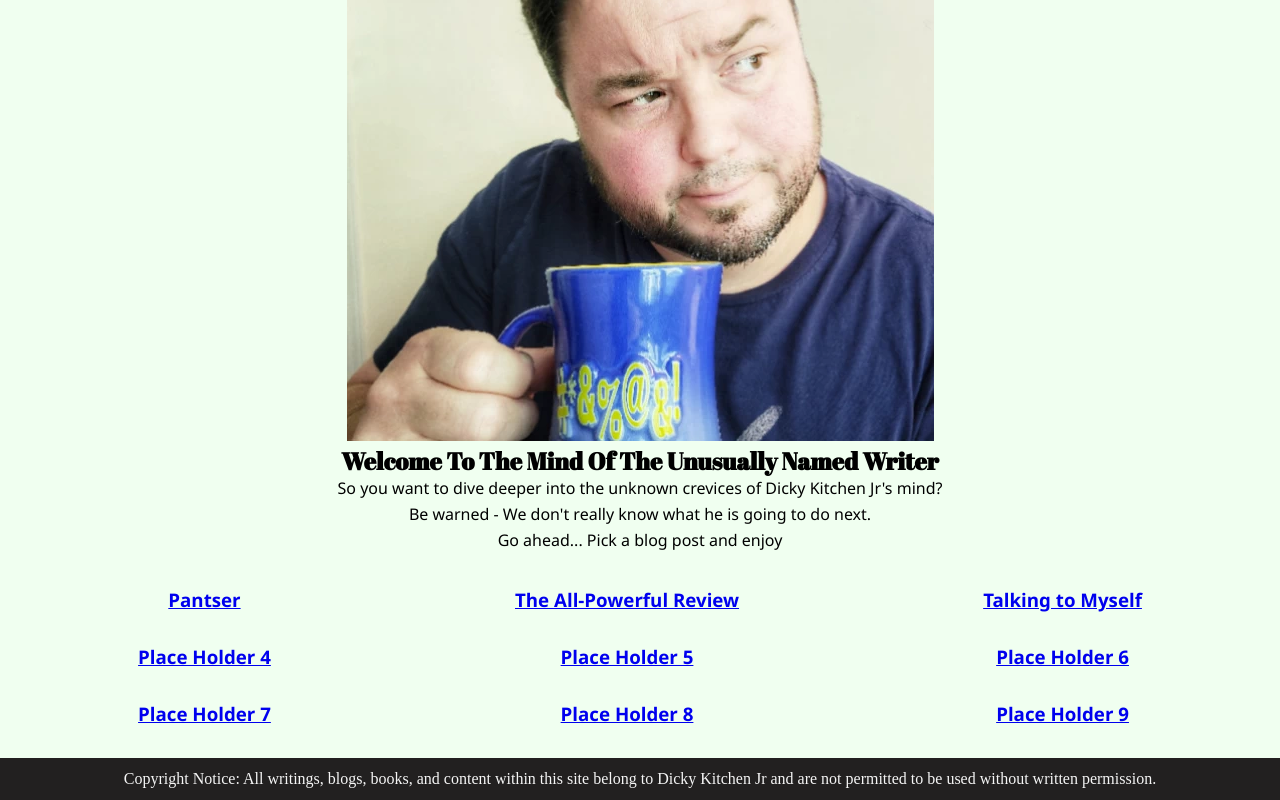
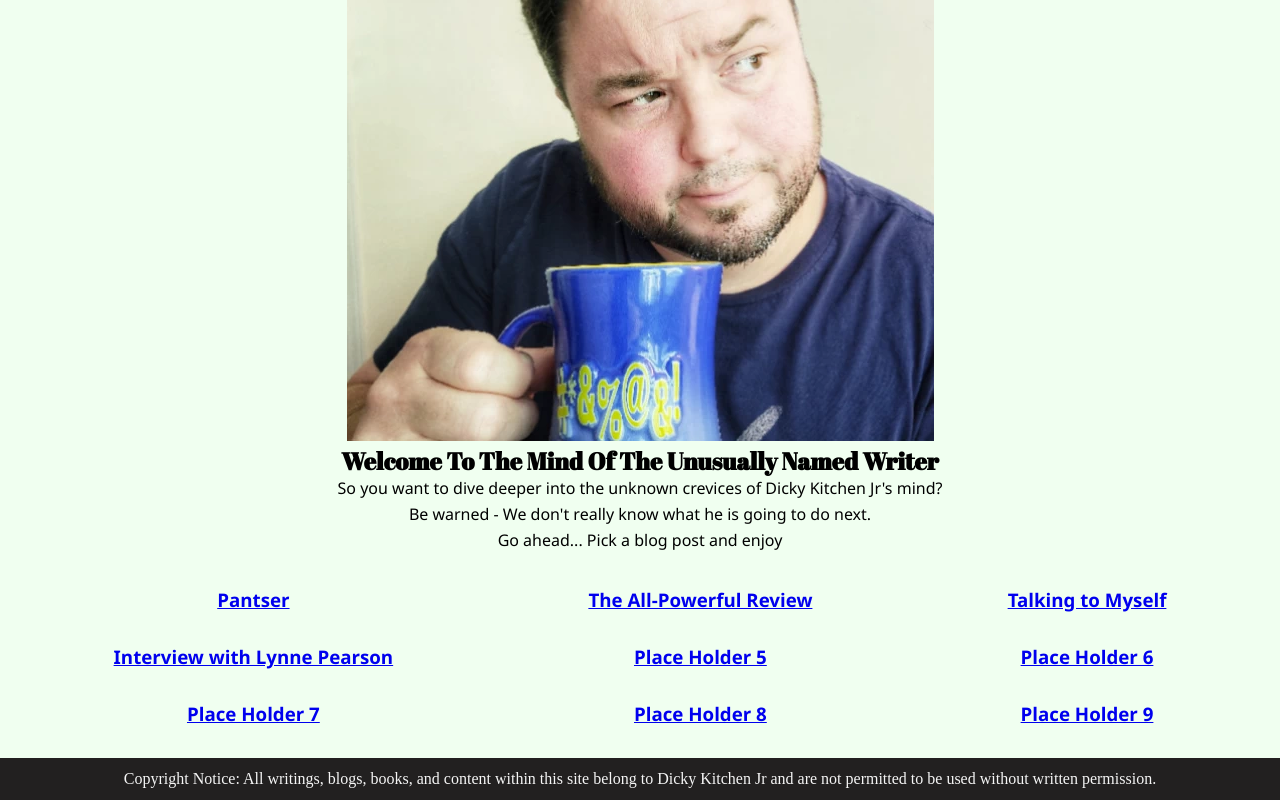
Before and after one commit to DickyKitchenJr/author-site-version-2, a React (Create React App) app in the folder author-v2/: page /blogs in a window 1280 px wide. Shown: the part 294-1094 px from the top of the page. Built offline with nearby package versions, Linux system fonts and the light colour scheme.

Commit message:
Update BlogHome.js

```diff
--- a/author-v2/src/Blogs/BlogHome.js
+++ b/author-v2/src/Blogs/BlogHome.js
@@ -29,11 +29,11 @@ function BlogHome() {
         <NavLink className="blog-section-nav-link" to="all-powerful-review">
           <h3>The All-Powerful Review</h3>
         </NavLink>
-        <NavLink className="blog-section-nav-link" to='talking-to-myself'>
+        <NavLink className="blog-section-nav-link" to="talking-to-myself">
           <h3>Talking to Myself</h3>
         </NavLink>
-        <NavLink className="blog-section-nav-link">
-          <h3>Place Holder 4</h3>
+        <NavLink className="blog-section-nav-link" to="lynne-pearson">
+          <h3>Interview with Lynne Pearson</h3>
         </NavLink>
         <NavLink className="blog-section-nav-link">
           <h3>Place Holder 5</h3>
```
